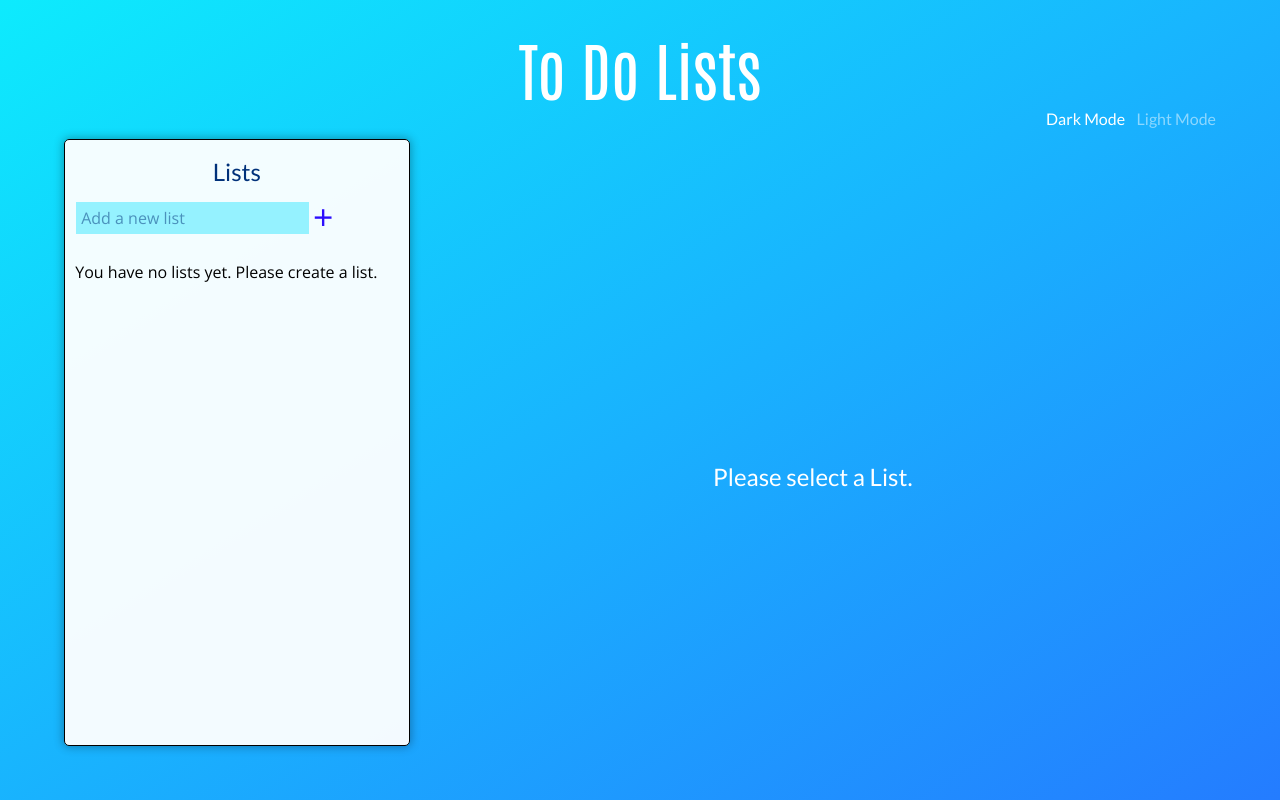
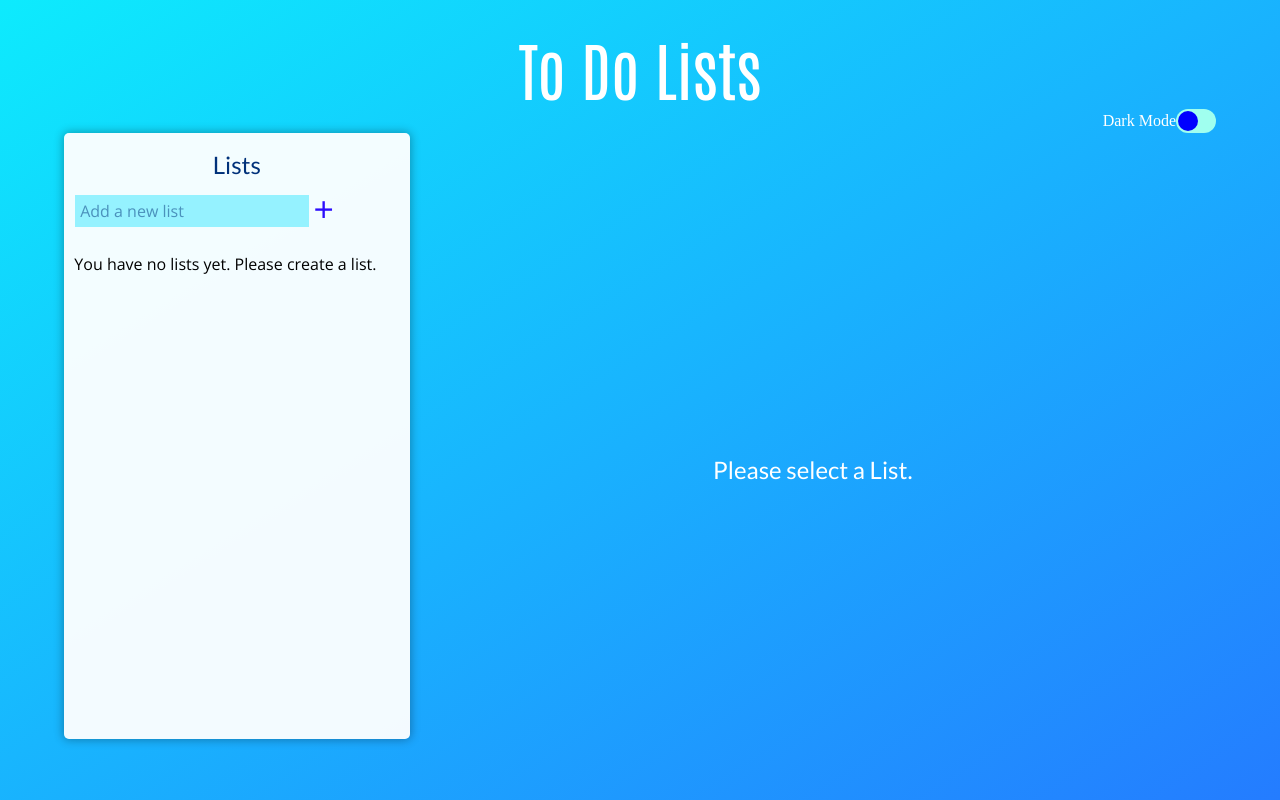
Before and after one commit to JillBirchall/to-do-lists, a React (Create React App) app: page / in a window 1280 px wide. Built offline with nearby package versions, Linux system fonts and the light colour scheme.

Commit message:
Added toggle switch for dark mode

```diff
--- a/src/App.css
+++ b/src/App.css
@@ -40,8 +40,8 @@ Variables
 }
 
 .dark-mode {
-  --background-colour: #515e5e;
-  --background-gradient: linear-gradient(to top left, #191931, #707794);
+  --background-colour: #424247;
+  --background-gradient: linear-gradient(to top left, #424247, #707794);
   --main-heading-colour: rgb(255, 255, 255);
   --list-background-colour: #193053;
   --toggle-button-colour: #0db1fd;
@@ -124,7 +124,7 @@ List Names Menu
   flex-direction: column;
   box-shadow: var(--container-box-shadow);
   border-radius: 5px;
-  border: var(--container-border);
+  /* border: var(--container-border); */
 }
 
 .list-name-container {
@@ -200,7 +200,7 @@ Current List
   grid-template-areas: "listname listname" "todolist completed" "deletebuttons deletebuttons";
   box-shadow: var(--container-box-shadow);
   border-radius: 5px;
-  border: var(--container-border);
+  /* border: var(--container-border); */
 }
 
 .current-list-name {
@@ -312,26 +312,83 @@ Dark Mode Toggle
 ===============
 */
 
-.dark-mode-toggle {
-  font-size: 1em;
-  margin-bottom: 1%;
+.dark-mode-toggle-container {
   display: flex;
   justify-content: flex-end;
-  color: white;
-  font-family: var(--heading-font-family);
+  align-items: center;
 }
 
-.dark-mode-toggle .inactive {
-  color: rgba(255, 255, 255, 0.5);
+.dark-mode-text {
+  color: white;
 }
 
-.dark-mode-toggle .active:hover {
-  cursor: pointer;
-  text-shadow: 0 0 2px rgb(0, 225, 255), 0 0 5px rgb(255, 255, 255);
+.dark-mode-toggle {
+  position: relative;
+  display: inline-block;
+  height: 24px;
+  width: 40px;
 }
 
-.light-mode-btn {
-  margin-left: 1%;
+.dark-mode-toggle input {
+  opacity: 0;
+  width: 0;
+  height: 0;
+}
+
+.dark-mode-toggle-slider {
+  position: absolute;
+  cursor: pointer;
+  border-radius: 30px;
+  top: 0;
+  left: 0;
+  right: 0;
+  bottom: 0;
+  background-color: #a0ffef;
+  transition: 0.4s;
+  -webkit-transition: 0.4s;
+  -moz-transition: 0.4s;
+  -ms-transition: 0.4s;
+  -o-transition: 0.4s;
+  -webkit-border-radius: 30px;
+  -moz-border-radius: 30px;
+  -ms-border-radius: 30px;
+  -o-border-radius: 30px;
+}
+
+.dark-mode-toggle-slider:before {
+  content: "";
+  position: absolute;
+  height: 20px;
+  width: 20px;
+  left: 2px;
+  bottom: 2px;
+  background-color: blue;
+  border-radius: 50%;
+  transition: 0.4s;
+  -webkit-transition: 0.4s;
+  -moz-transition: 0.4s;
+  -ms-transition: 0.4s;
+  -o-transition: 0.4s;
+  -webkit-border-radius: 50%;
+  -moz-border-radius: 50%;
+  -ms-border-radius: 50%;
+  -o-border-radius: 50%;
+}
+
+input:checked + .dark-mode-toggle-slider {
+  background-color: #2196f3;
+}
+
+input:focus + .dark-mode-toggle-slider {
+  box-shadow: 0 0 1px #2196f3;
+}
+
+input:checked + .dark-mode-toggle-slider:before {
+  transform: translateX(16px);
+  -webkit-transform: translateX(16px);
+  -moz-transform: translateX(16px);
+  -ms-transform: translateX(16px);
+  -o-transform: translateX(16px);
 }
 
 /*
--- a/src/App.js
+++ b/src/App.js
@@ -17,7 +17,7 @@ function App() {
   return (
     <div className={isDarkMode ? "main-container dark-mode" : "main-container"}>
       <h1 className="main-heading">To Do Lists</h1>
-      <DarkModeToggle toggleDarkMode={toggleDarkMode} isDarkMode={isDarkMode} />
+      <DarkModeToggle toggleDarkMode={toggleDarkMode} />
       <div className="lists-container">
         <button className="lists-toggle-btn btn" onClick={toggleListsMenu}>
           Lists
--- a/src/DarkModeToggle.js
+++ b/src/DarkModeToggle.js
@@ -1,22 +1,13 @@
 import React from "react";
 
-export const DarkModeToggle = ({ toggleDarkMode, isDarkMode }) => {
+export const DarkModeToggle = ({ toggleDarkMode }) => {
   return (
-    <div className="dark-mode-toggle">
-      <p
-        className={isDarkMode ? "inactive" : "active"}
-        onClick={toggleDarkMode}
-      >
-        Dark Mode
-      </p>
-      <p
-        className={
-          isDarkMode ? "light-mode-btn active" : "light-mode-btn inactive"
-        }
-        onClick={toggleDarkMode}
-      >
-        Light Mode
-      </p>
+    <div className="dark-mode-toggle-container">
+      <p className="dark-mode-text">Dark Mode</p>
+      <label className="dark-mode-toggle">
+        <input type="checkbox" onClick={toggleDarkMode} />
+        <span className="dark-mode-toggle-slider"></span>
+      </label>
     </div>
   );
 };
--- a/src/reducer.js
+++ b/src/reducer.js
@@ -28,7 +28,11 @@ const reducer = (state, action) => {
           action.payload === state.currentListId ? null : state.currentListId,
       };
     case "SELECT_LIST":
-      return { ...state, currentListId: action.payload };
+      return {
+        ...state,
+        currentListId: action.payload,
+        isListsMenuOpen: false,
+      };
     case "ADD_ITEM":
       tempLists = state.lists.map((list) => {
         if (state.currentListId === list.id) {
```
Also changed, not shown: src/ListName.js (+1 -8 lines).
